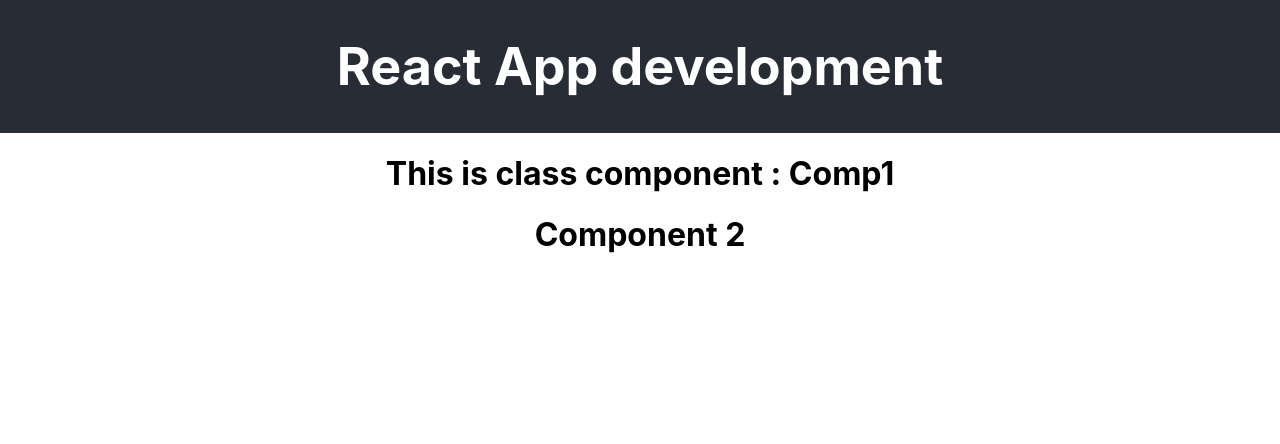
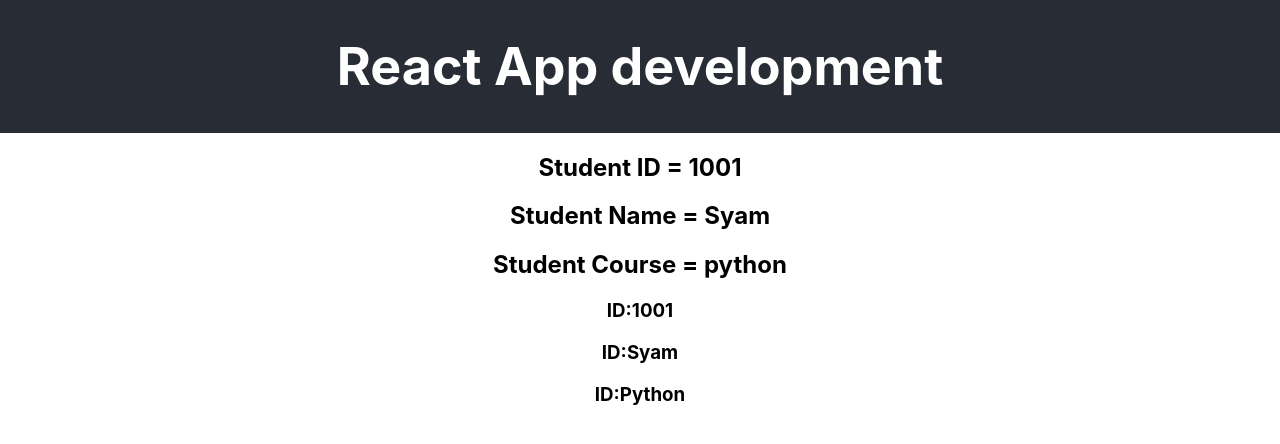
Before and after one commit to syamborusu/app1, a React (Create React App) app: page / in a window 1280 px wide. Shown: the top 444 px of the page. Built offline with nearby package versions, Linux system fonts and the light colour scheme.

Commit message:
parent,child files accessing day3 aug 22

```diff
--- a/src/App.js
+++ b/src/App.js
@@ -1,14 +1,12 @@
 import './App.css';
-import Comp1 from './Comp1';
-import Comp2 from './Comp2';
+import Parent from './Parent';
 function App() {
   return (
     <div className="App">
       <header className="App-header">
        <h1>React App development</h1>
       </header>
-      <Comp1 />
-      <Comp2/>
+      <Parent/>
     </div>
   );
 }
--- /dev/null
+++ b/src/Child1.jsx
@@ -0,0 +1,13 @@
+import React, { Component } from 'react'
+
+export default class Child extends Component {
+  render() {
+    return (
+      <div>
+        <h2>Student ID = {this.props.sid}</h2>
+        <h2>Student Name = {this.props.sname}</h2>
+        <h2>Student Course = {this.props.course}</h2>
+      </div>
+    )
+  }
+}
--- /dev/null
+++ b/src/Child2.jsx
@@ -0,0 +1,22 @@
+import React, { Component } from 'react'
+
+export default class Child2 extends Component {
+    constructor(props){
+        super(props);
+        console.log(props);
+        this.state ={
+            sid:props.sid,
+            sname:props.sname,
+            course:props.course
+        }
+    }
+  render() {
+    return (
+      <div>
+        <h3>ID:{this.state.sid}</h3>
+        <h3>ID:{this.state.sname}</h3>
+        <h3>ID:{this.state.course}</h3>
+      </div>
+    )
+  }
+}
--- /dev/null
+++ b/src/Parent.jsx
@@ -0,0 +1,13 @@
+import React, { Component } from 'react'
+import Child from './Child1';
+import Child2 from './Child2';
+export default class Parent extends Component {
+  render() {
+    return (
+      <div>
+    <Child sid={1001} sname="Syam" course="python"/>
+    <Child2 sid={1001} sname="Syam" course="Python"/>
+      </div>
+    )
+  }
+}
```
Also changed, not shown: src/Comp3.jsx (added, +36 -0 lines).
